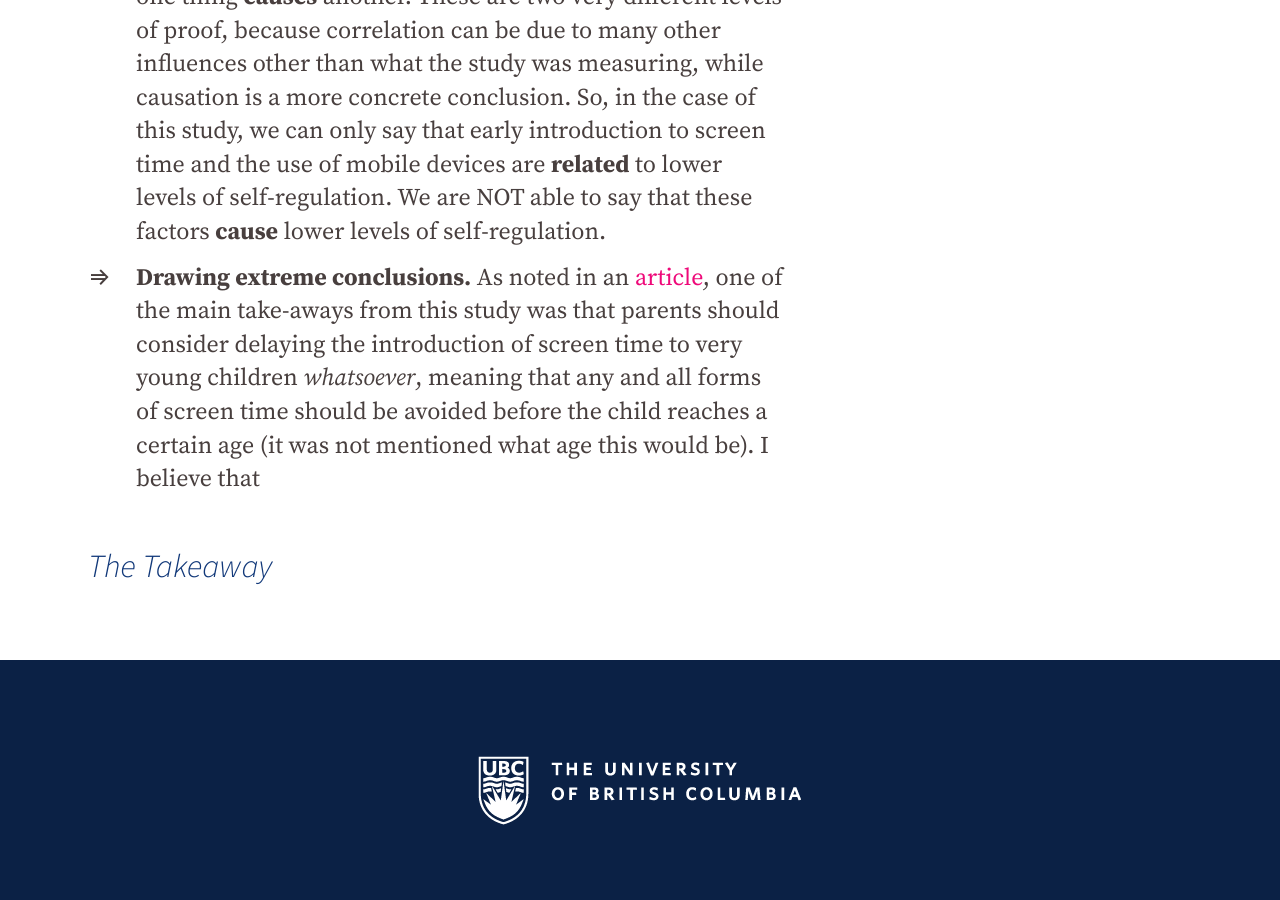
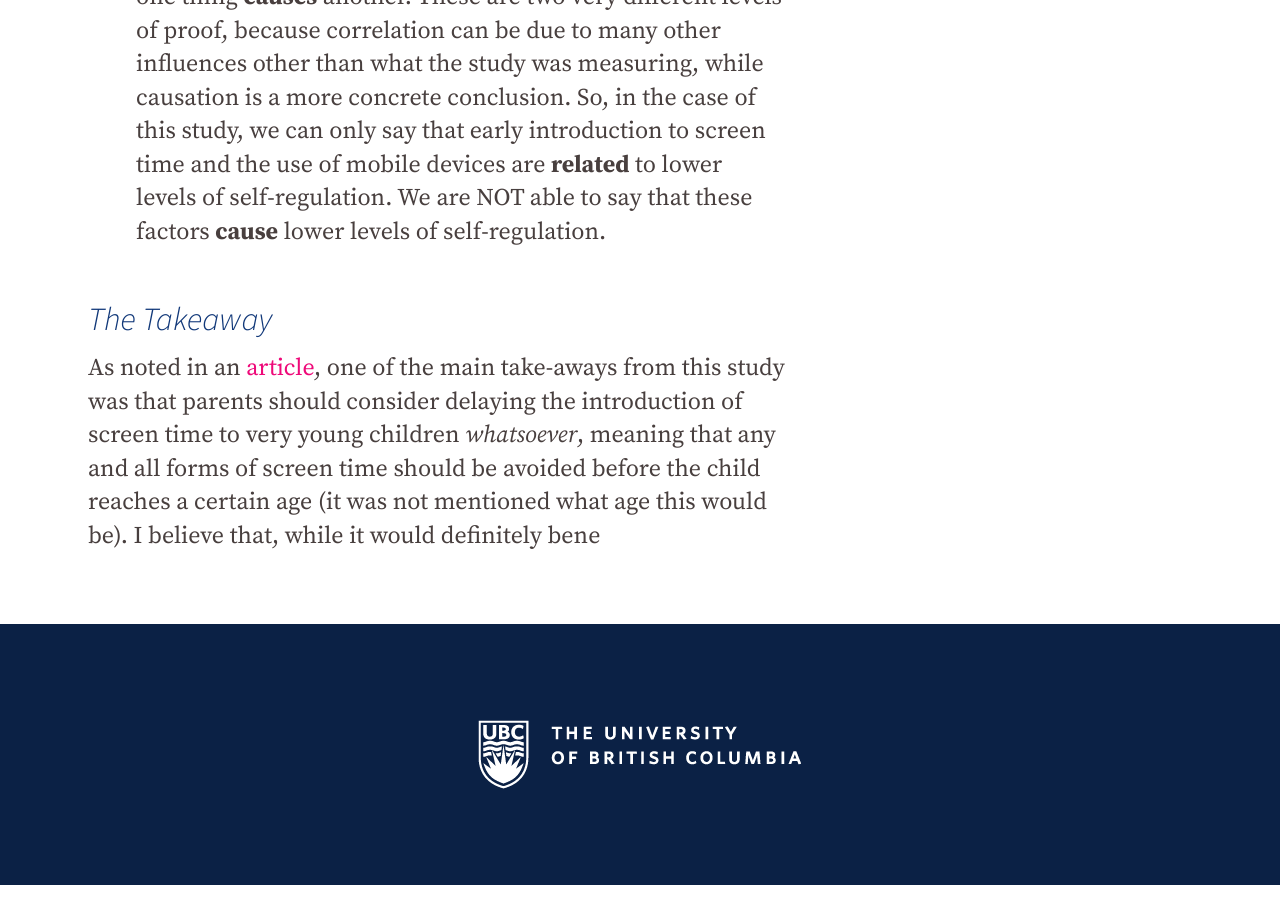
Before and after one commit to famliy-screen-time/familyscreentime.ca, a Jekyll site: the page built from _posts/2020-05-15-evaluating-the-research-child-use-of-mobile-devices-self-regulation.md, in a window 1280 px wide and 900 px high, scrolled down 3606 px. Built offline with Jekyll 4.4.1, drawn with Linux system fonts in a browser that asks for light colours; nearby versions of some CDN libraries.

Commit message:
Update Blog “2020-05-15-evaluating-the-research-child-use-of-mobile-devices-self-regulation”

```diff
--- a/_posts/2020-05-15-evaluating-the-research-child-use-of-mobile-devices-self-regulation.md
+++ b/_posts/2020-05-15-evaluating-the-research-child-use-of-mobile-devices-self-regulation.md
@@ -31,6 +31,7 @@ No study is perfect - they all have their limitations. As for this study, these
 * **Small sample size.** Data from only 56 children were analyzed. As I have mentioned in previous blog posts, it is very important when you are making assumptions about a large group of people that your results are based on a large sample of the group of interest. In this case, a sample size of under 60 is definitely cause for some skepticism regarding their findings. If you found in a study that 50 adults became irritable after drinking milk, would you apply this finding to the millions of other adults around the world?
 * **Cross-sectional research.** It is important to note that this study was done in a "cross-sectional" matter, meaning that information was collected from these children at only one point in time. This means that any child's change over time due to screen usage cannot be assessed in this study. Ideally, what we would want from a study would be for children to be measured over long periods of time - and then compared to themselves - to see how screen time has affected each and every child on their own. In this study however, children had to be compared to others on measures of self-regulation. Using this method, there is the risk that whatever differences the study found could have just been differences in the children themelves - potentially due to other familial factors, parenting style, or personality, instead of screen use.
 * **Non-randomized groups.** This is a rather complicated and science-y concept, but what it essentially means to the reader of any study is that it can only ever conclude that one thing is **"correlated"** with another, and can never say that one thing **causes** another. These are two very different levels of proof, because correlation can be due to many other influences other than what the study was measuring, while causation is a more concrete conclusion. So, in the case of this study, we can only say that early introduction to screen time and the use of mobile devices are **related** to lower levels of self-regulation. We are NOT able to say that these factors **cause** lower levels of self-regulation.
-* **Drawing extreme conclusions.** As noted in an [article](https://www.medicalnewstoday.com/articles/should-parents-limit-screen-time-for-young-children), one of the main take-aways from this study was that parents should consider delaying the introduction of screen time to very young children *whatsoever*, meaning that any and all forms of screen time should be avoided before the child reaches a certain age (it was not mentioned what age this would be). I believe that
 
 ### The Takeaway
+
+As noted in an [article](https://www.medicalnewstoday.com/articles/should-parents-limit-screen-time-for-young-children), one of the main take-aways from this study was that parents should consider delaying the introduction of screen time to very young children *whatsoever*, meaning that any and all forms of screen time should be avoided before the child reaches a certain age (it was not mentioned what age this would be). I believe that, while it would definitely bene
```
